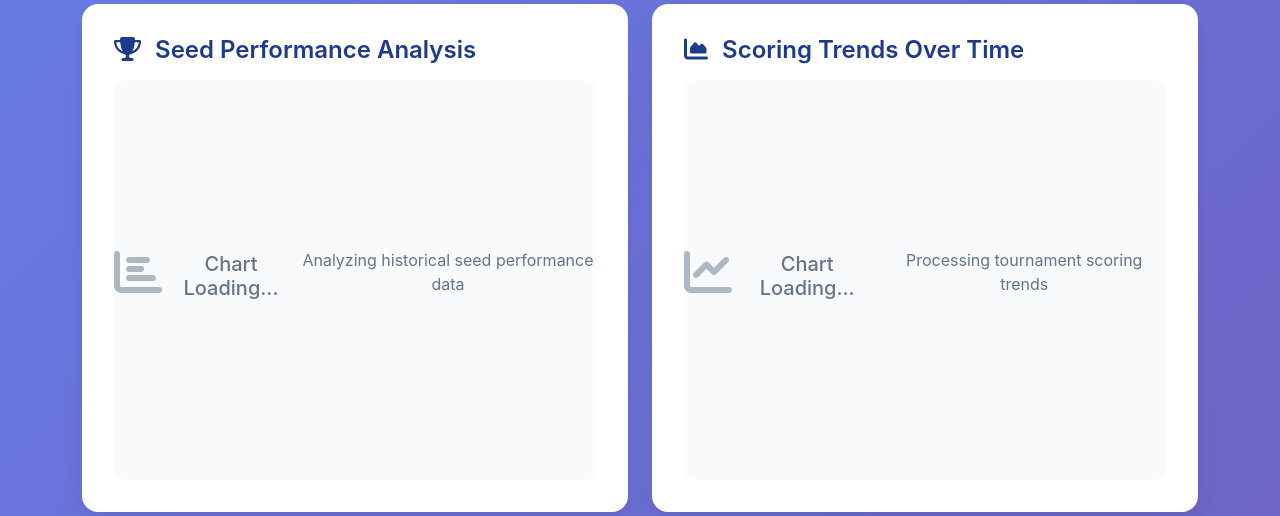
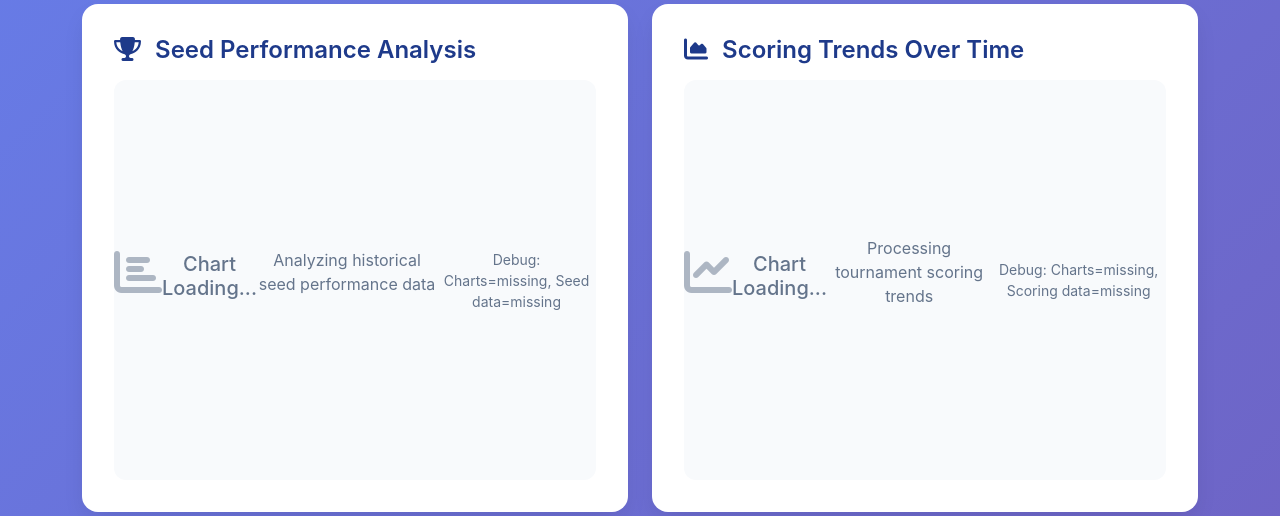
Before and after one commit to mrsanketpatil19/NCAA-March-Madness-2024, a FastAPI app: page /analytics in a window 1280 px wide. Shown: the part 264-780 px from the top of the page. Run offline with FastAPI, Linux system fonts and the light colour scheme; some libraries are stand-ins or nearby versions.

Commit message:
Add debugging info to analytics charts
- Add debug messages to show chart data availability
- Help diagnose why charts aren't displaying on live site
- Show whether charts object and individual chart data exist

This will help identify if it's a data generation issue or rendering issue.

```diff
--- a/templates/analytics.html
+++ b/templates/analytics.html
@@ -30,6 +30,7 @@
                         <i class="fas fa-chart-bar"></i>
                         <h5>Chart Loading...</h5>
                         <p>Analyzing historical seed performance data</p>
+                        <small>Debug: Charts={{ 'available' if charts else 'missing' }}, Seed data={{ 'present' if charts and charts.seed_performance else 'missing' }}</small>
                     </div>
                     {% endif %}
                 </div>
@@ -50,6 +51,7 @@
                         <i class="fas fa-chart-line"></i>
                         <h5>Chart Loading...</h5>
                         <p>Processing tournament scoring trends</p>
+                        <small>Debug: Charts={{ 'available' if charts else 'missing' }}, Scoring data={{ 'present' if charts and charts.scoring_trends else 'missing' }}</small>
                     </div>
                     {% endif %}
                 </div>
```
